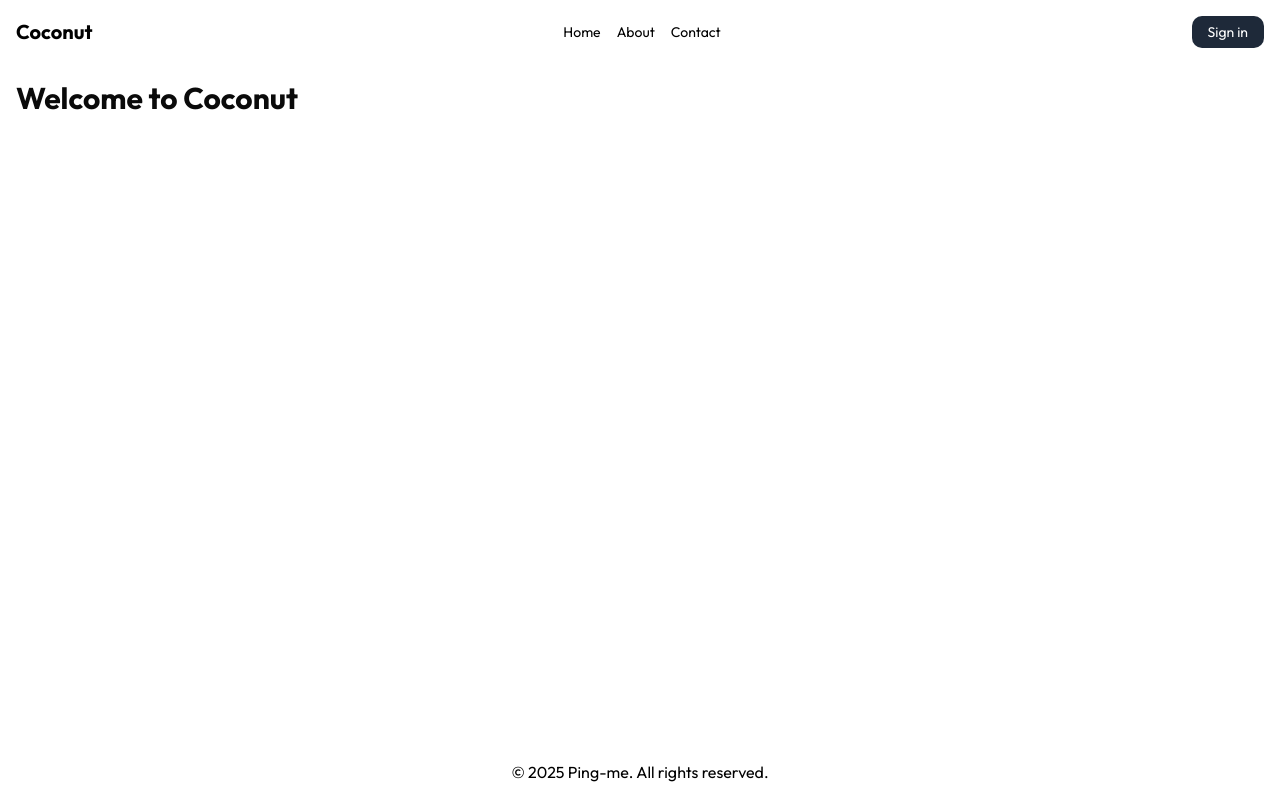
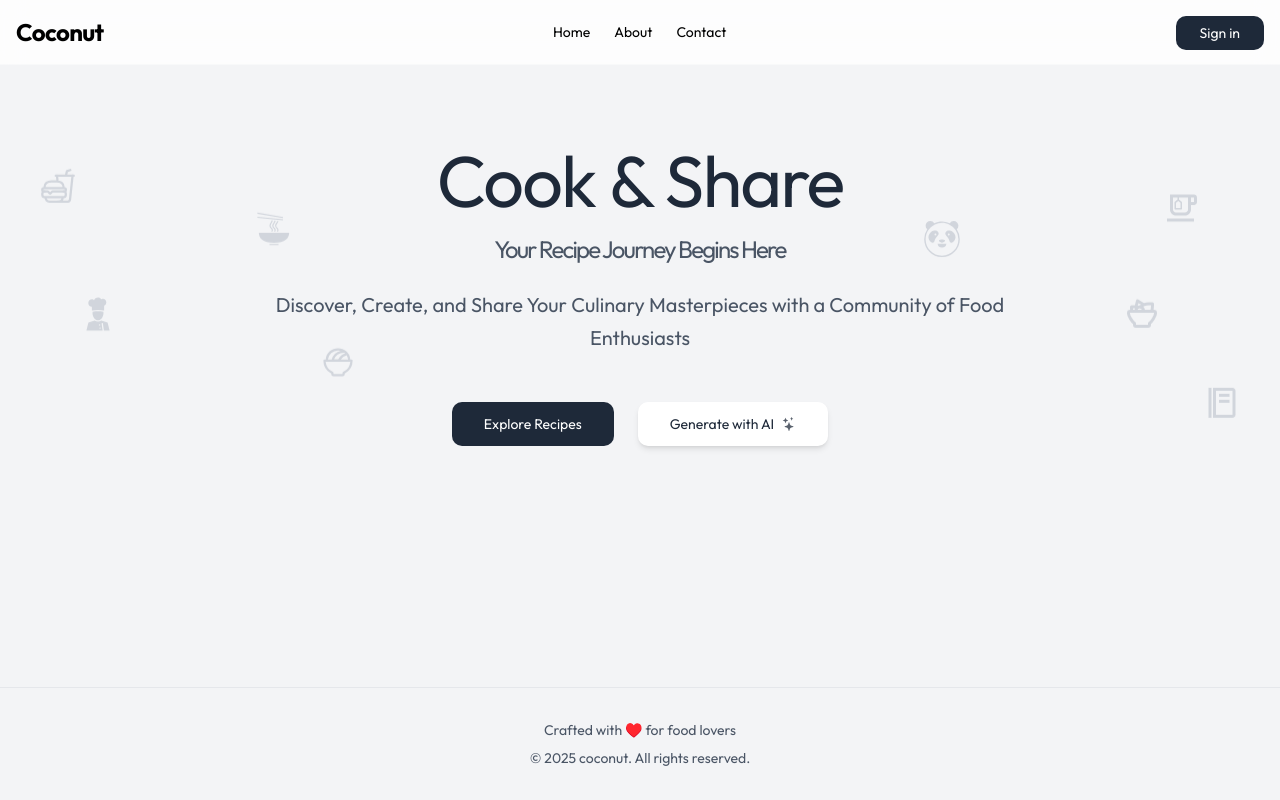
Before and after one commit to JunaidAhammedU/new-coconut, a Next.js app: page / in a window 1280 px wide. Built offline with nearby package versions, Linux system fonts and the light colour scheme.

Commit message:
feat: enhance landing page with decorative icons and animations; update sign-up page styling; add fade and float animations in global CSS; update footer content; improve header component styling

```diff
--- a/app/(auth)/sign-up/page.tsx
+++ b/app/(auth)/sign-up/page.tsx
@@ -2,5 +2,15 @@ import { AuroraBackgroundDemo } from "@/components/common/background";
 import { SignUp } from "@clerk/nextjs";
 
 export default function SignUpPage() {
-  return <SignUp />
+  return (
+    <SignUp
+      appearance={{
+        elements: {
+          rootBox: "mx-auto",
+          card: "bg-white shadow-xl rounded-xl",
+          headerSubtitle: "hidden",
+        },
+      }}
+    />
+  );
 }
--- a/app/(public)/page.tsx
+++ b/app/(public)/page.tsx
@@ -1,9 +1,50 @@
+import { BsStars } from "react-icons/bs";
+import { IoFastFoodOutline } from "react-icons/io5";
+import { MdOutlineEmojiFoodBeverage, MdOutlineFoodBank } from "react-icons/md";
+import { PiBowlFood } from "react-icons/pi";
+import { SiFoodpanda } from "react-icons/si";
+import { BiFoodMenu } from "react-icons/bi";
+import { GiCook, GiNoodles, GiChopsticks, GiFruitBowl } from "react-icons/gi";
+import { TbSalad } from "react-icons/tb";
+
 export default function LandingPage() {
   return (
-    <div className="container mx-auto p-4">
-      <h1 className="text-3xl font-bold">
-        Welcome to Coconut
-      </h1>
+    <div className="container mx-auto p-4 flex flex-col items-center justify-center mt-16 relative overflow-hidden">
+      {/* Decorative floating icons */}
+      <div className="absolute inset-0 pointer-events-none">
+        <IoFastFoodOutline className="absolute top-10 left-10 text-4xl text-gray-300 animate-float" />
+        <MdOutlineEmojiFoodBeverage className="absolute top-20 right-20 text-4xl text-gray-300 animate-float-delayed" />
+        <PiBowlFood className="absolute bottom-20 left-1/4 text-4xl text-gray-300 animate-float" />
+        <SiFoodpanda className="absolute top-1/3 right-1/4 text-4xl text-gray-300 animate-float-delayed" />
+        <BiFoodMenu className="absolute bottom-10 right-10 text-4xl text-gray-300 animate-float" />
+        <GiCook className="absolute bottom-1/3 left-20 text-4xl text-gray-300 animate-float-delayed" />
+        <GiNoodles className="absolute top-1/4 left-1/5 text-4xl text-gray-300 animate-float" />
+        <TbSalad className="absolute top-1/2 right-30 text-4xl text-gray-300 animate-float" />
+      </div>
+
+      <div className="text-center max-w-3xl relative z-10">
+        <h1 className="text-7xl font-mono text-gray-800 mb-6 tracking-tight animate-fade-in">
+          Cook & Share
+          <span className="block text-2xl mt-4 font-normal text-gray-600">
+            Your Recipe Journey Begins Here
+          </span>
+        </h1>
+        <p className="text-xl text-gray-600 mb-12 leading-relaxed">
+          Discover, Create, and Share Your Culinary Masterpieces with a
+          Community of Food Enthusiasts
+        </p>
+      </div>
+      <div className="animate-fade-in-up relative z-10">
+        <div className="flex justify-center space-x-6">
+          <button className="bg-gray-800 text-white py-3 px-8 rounded-lg text-sm hover:bg-gray-700 transition-all duration-300 hover:shadow-xl transform hover:-translate-y-0.5">
+            Explore Recipes
+          </button>
+          <button className="bg-white text-gray-800 py-3 px-8 rounded-lg text-sm flex items-center gap-2 hover:bg-gray-50 transition-all duration-300 shadow-md hover:shadow-xl transform hover:-translate-y-0.5">
+            Generate with AI{" "}
+            <BsStars className="animate-pulse hover:text-transparent hover:bg-clip-text hover:bg-gradient-to-r hover:from-yellow-400 hover:to-orange-500" />
+          </button>
+        </div>
+      </div>
     </div>
   );
 }
--- a/app/globals.css
+++ b/app/globals.css
@@ -138,3 +138,42 @@
     }
   }
 }
+
+@keyframes fadeIn {
+  from { opacity: 0; }
+  to { opacity: 1; }
+}
+
+@keyframes fadeInUp {
+  from {
+    opacity: 0;
+    transform: translateY(20px);
+  }
+  to {
+    opacity: 1;
+    transform: translateY(0);
+  }
+}
+
+@keyframes float {
+  0% { transform: translateY(0px); }
+  50% { transform: translateY(-20px); }
+  100% { transform: translateY(0px); }
+}
+
+.animate-fade-in {
+  animation: fadeIn 1s ease-out;
+}
+
+.animate-fade-in-up {
+  animation: fadeInUp 1s ease-out;
+}
+
+.animate-float {
+  animation: float 6s ease-in-out infinite;
+}
+
+.animate-float-delayed {
+  animation: float 6s ease-in-out infinite;
+  animation-delay: 2s;
+}
--- a/app/layout.tsx
+++ b/app/layout.tsx
@@ -20,7 +20,7 @@ export default function RootLayout({
     <ClerkProvider>
       <html lang="en">
         <body
-          className={outfit.className}
+          className={`${outfit.className} bg-gray-100`}
         >
           {children}
         </body>
--- a/components/common/Footer.tsx
+++ b/components/common/Footer.tsx
@@ -1,8 +1,9 @@
 export default function Footer() {
   return (
-    <footer className="text-black p-4 mt-auto">
-      <div className="container mx-auto text-center">
-        &copy; 2025 Ping-me. All rights reserved.
+    <footer className="text-black py-8 mt-auto border-t border-gray-200">
+      <div className="container mx-auto text-center text-sm text-gray-600">
+        <div className="mb-2">Crafted with ♥️ for food lovers</div>
+        <div>&copy; 2025 coconut. All rights reserved.</div>
       </div>
     </footer>
   );
--- a/components/common/Header.tsx
+++ b/components/common/Header.tsx
@@ -2,24 +2,24 @@ import Link from "next/link";
 
 export default function Header() {
   return (
-    <header className="p-4 text-black">
+    <header className="p-4 text-black sticky top-0 backdrop-blur-md bg-white/80 border-b border-gray-200/20 z-50">
       <nav className="container mx-auto flex justify-between items-center">
-        <Link href="/" className="text-xl font-bold">
+        <Link href="/" className="text-2xl font-bold tracking-tight hover:text-gray-700 transition-colors">
           Coconut
         </Link>
-        <div className="space-x-4 text-black text-sm">
-          <Link href="/">
+        <div className="space-x-6 text-black text-sm">
+          <Link href="/" className="hover:text-gray-600 transition-colors">
             Home
           </Link>
-          <Link href="/about">
+          <Link href="/about" className="hover:text-gray-600 transition-colors">
             About
           </Link>
-          <Link href="/contact">
+          <Link href="/contact" className="hover:text-gray-600 transition-colors">
             Contact
           </Link>
         </div>
-        <div className="space-x-4 text-white bg-gray-800 py-1.5 px-4 rounded-lg text-sm">
-          <Link href="/sign-in">
+        <div>
+          <Link href="/sign-in" className="text-white bg-gray-800 py-2 px-6 rounded-lg text-sm hover:bg-gray-700 transition-all duration-200 hover:shadow-lg">
             Sign in
           </Link>
         </div>
--- a/package.json
+++ b/package.json
@@ -17,6 +17,7 @@
     "next": "15.3.2",
     "react": "^18.2.0",
     "react-dom": "^18.2.0",
+    "react-icons": "^5.5.0",
     "tailwind-merge": "^3.3.0"
   },
   "devDependencies": {
```
Also changed, not shown: 1 other file (tests, documents, lock files or other folders).
